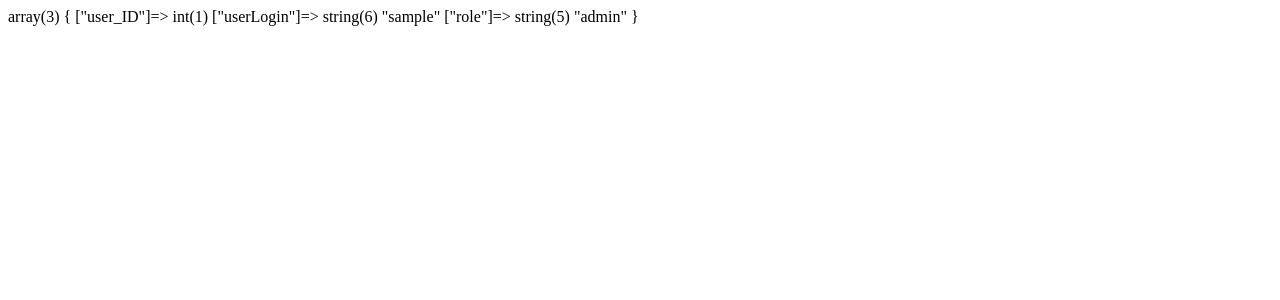
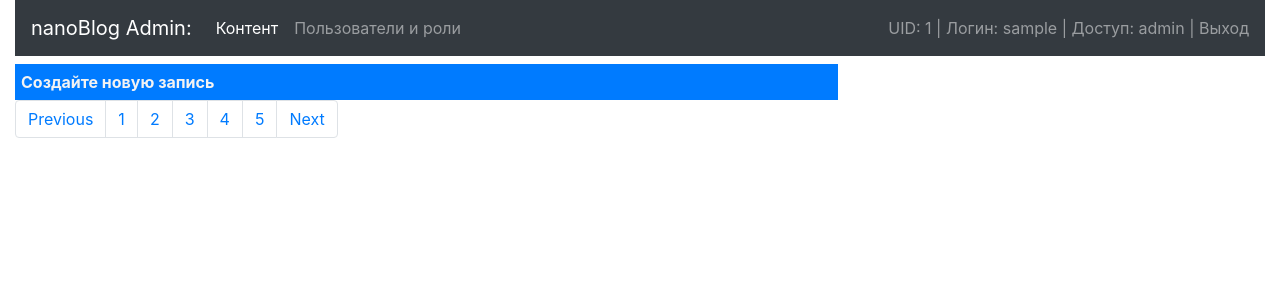
Before and after one commit to anxp/nanoBlog, a PHP site: page /adminview.php in a window 1280 px wide. Shown: the top 300 px of the page. Run offline with PHP 8.4, Linux system fonts and the light colour scheme; the visitor is signed in with stand-in values (Sample User, id 1).

Commit message:
minimal GUI for admin panel added

```diff
--- a/admin/adminview.php
+++ b/admin/adminview.php
@@ -5,8 +5,128 @@
  * Date: 9/2/18
  * Time: 12:17 AM
  */
+ini_set('session.save_path', '/Users/andrey/Sites/sessions');
+session_start();
+?>
+<!DOCTYPE html>
+<html lang="en">
+<head>
+    <meta charset="utf-8">
+    <meta http-equiv="X-UA-Compatible" content="IE=edge">
+    <meta name="viewport" content="width=device-width, initial-scale=1">
 
-ini_set('session.save_path', '/Users/andrey/Sites/sessions');
+    <title>Admin View</title>
 
-session_start();
-var_dump($_SESSION);
+    <link rel="stylesheet" href="https://stackpath.bootstrapcdn.com/bootstrap/4.1.3/css/bootstrap.min.css" integrity="sha384-MCw98/SFnGE8fJT3GXwEOngsV7Zt27NXFoaoApmYm81iuXoPkFOJwJ8ERdknLPMO" crossorigin="anonymous">
+    <link rel="stylesheet" href="./styles/admstyle.css">
+</head>
+<body>
+
+<div class="container-fluid">
+    <div class="row">
+        <div class="col-md-12 mb-2">
+            <nav class="navbar navbar-expand-md navbar-dark bg-dark">
+
+                <a class="navbar-brand" href="#">nanoBlog Admin:</a>
+                <button class="navbar-toggler" type="button" data-toggle="collapse" data-target="#navbarText" aria-controls="navbarText" aria-expanded="false" aria-label="Toggle navigation">
+                    <span class="navbar-toggler-icon"></span>
+                </button>
+                <div class="collapse navbar-collapse" id="navbarText">
+                    <ul class="navbar-nav mr-auto">
+                        <li class="nav-item active">
+                            <a class="nav-link" href="#">Контент<span class="sr-only">(current)</span></a>
+                        </li>
+                        <li class="nav-item">
+                            <a class="nav-link" href="#">Пользователи и роли</a>
+                        </li>
+                    </ul>
+                    <span class="navbar-text">UID: <?=htmlspecialchars($_SESSION['user_ID'])?> | Логин: <?=htmlspecialchars($_SESSION['userLogin'])?> | Доступ: <?=htmlspecialchars($_SESSION['role'])?> | Выход</span>
+                </div>
+            </nav>
+        </div>
+    </div>
+    <div class="row">
+        <div class="col-md-8">
+            <div id="articleBlock" class="border border-primary">
+                <div id="articleHeader" class="header"><b>Создайте новую запись</b></div>
+                <form id="articleForm" class="p-1">
+                    <div class="input-group" id="articleTopControls">
+                        <input id="articleTitle" type="text" class="form-control" style="width: 50%" placeholder="Введите заголовок...">
+                        <select class="custom-select" id="articleCategory">
+                            <option selected>Категория</option>
+                            <option value="1">Политика</option>
+                            <option value="2">Экономика</option>
+                            <option value="3">Технологии</option>
+                            <option value="4">Спорт</option>
+                        </select>
+                        <select class="custom-select" id="articleStatus">
+                            <option selected>Черновик</option>
+                            <option value="1">Опубликовано</option>
+                        </select>
+                        <div class="input-group-append input-group-prepend" >
+                            <button id="articleSave" class="btn btn-success" type="submit">Сохранить</button>
+                        </div>
+                    </div>
+
+                    <div id="articleBody" class="form-group mb-0">
+                        <textarea class="form-control" id="articleBodyText" rows="10"></textarea>
+                    </div>
+                </form>
+                <div id="articleFooter" class="footer">Здесь можно будет добавить ключевые слова и картинку</div>
+            </div>
+        </div>
+        <div class="col-md-4">
+        </div>
+    </div>
+    <div class="row">
+        <div class="col-md-12">
+            <nav>
+                <ul class="pagination">
+                    <li class="page-item">
+                        <a class="page-link" href="#">Previous</a>
+                    </li>
+                    <li class="page-item">
+                        <a class="page-link" href="#">1</a>
+                    </li>
+                    <li class="page-item">
+                        <a class="page-link" href="#">2</a>
+                    </li>
+                    <li class="page-item">
+                        <a class="page-link" href="#">3</a>
+                    </li>
+                    <li class="page-item">
+                        <a class="page-link" href="#">4</a>
+                    </li>
+                    <li class="page-item">
+                        <a class="page-link" href="#">5</a>
+                    </li>
+                    <li class="page-item">
+                        <a class="page-link" href="#">Next</a>
+                    </li>
+                </ul>
+            </nav>
+        </div>
+    </div>
+</div>
+<script src="https://code.jquery.com/jquery-3.3.1.min.js"></script>
+<script>
+    function toggleFormAndFooter() {
+        //getting main form of editor and footer
+        $content = $("#articleForm");
+        $footer = $("#articleFooter");
+        //open up the content needed - toggle the slide- if visible, slide up, if not slidedown.
+        $content.slideToggle(500, function () {
+            //execute this after slideToggle is done
+            $footer.slideToggle(500, function () {
+                //execute this after slideToggle is done
+            });
+        });
+    }
+
+    $("#articleHeader").click(function () {
+        toggleFormAndFooter();
+    });
+
+</script>
+</body>
+</html>
--- /dev/null
+++ b/admin/styles/admstyle.css
@@ -0,0 +1,39 @@
+.footer
+{
+    clear:both;
+    bottom: 0;
+    width: 100%;
+    height: auto;
+    padding:5px;
+    text-align:center;
+    background-color:#007bff;
+    color:#F3F3F3;
+}
+
+.header
+{
+    clear:both;
+    top: 0;
+    width: 100%;
+    height: auto;
+    padding: 5px;
+    text-align:left;
+    background-color:#007bff;
+    color:#F3F3F3;
+}
+
+/* This is for textarea */
+.form-control
+{
+    border-radius: 0;
+}
+
+/* This is for SAVE button*/
+.input-group-append {
+    margin-right: 0;
+}
+
+/* Initial style for article editor - almost all DIV's hidden */
+#articleForm, #articleFooter {
+    display: none;
+}
```
